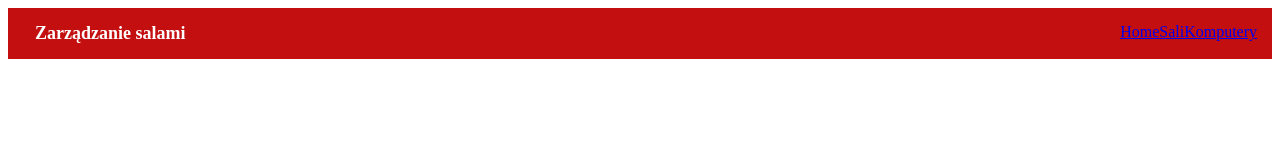
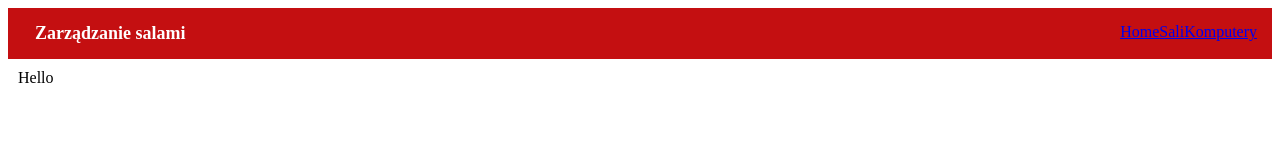
Before and after one commit to AdamczykMaciej/zarzadzanie-salami-api, a React (Create React App) app in the folder zarzadzanie-salami-react/: page /classroom/1 in a window 1280 px wide. Shown: the top 160 px of the page. Built offline with nearby package versions, Linux system fonts and the light colour scheme; no server answers.

Commit message:
Started working on api/classrooms/{id}

```diff
--- a/zarzadzanie-salami-react/src/App.js
+++ b/zarzadzanie-salami-react/src/App.js
@@ -3,6 +3,7 @@ import Header from "./Header";
 import {BrowserRouter, Route, Switch} from "react-router-dom";
 import {Welcome} from "./Welcome";
 import {Classrooms} from "./components/classrooms/Classrooms";
+import {Classroom} from "./components/classrooms/classroom/Classroom";
 
 
 export class App extends Component {
@@ -15,6 +16,7 @@ export class App extends Component {
                         <Switch>
                             <Route path="/" component={Welcome} exact/>
                             <Route path="/classrooms" component={Classrooms}/>
+                            <Route path="/classroom/:id" component={Classroom}/>
                         </Switch>
                     </div>
                 </BrowserRouter>
--- a/zarzadzanie-salami-react/src/components/classrooms/Requests.js
+++ b/zarzadzanie-salami-react/src/components/classrooms/Requests.js
@@ -10,3 +10,11 @@ export function getClassrooms() {
         return error;
     }
 }
+
+export function getClassroomById(id) {
+    try {
+        return axios.get(`${URI}/classroom/${id}`);
+    }catch(error) {
+        return error;
+    }
+}
--- /dev/null
+++ b/zarzadzanie-salami-react/src/components/classrooms/classroom/Classroom.js
@@ -0,0 +1,31 @@
+import React, {Component} from 'react';
+import {getClassroomById} from "../Requests";
+import ClassroomView from "./ClassroomView";
+
+export class Classroom extends Component {
+    state = {
+        classroom: {},
+    };
+
+    async componentDidMount() {
+        const result = await getClassroomById(1);
+        if (result.error) {
+
+        } else {
+            this.setState(
+                {
+                    classroom: result.data
+                })
+        }
+    }
+
+    render() {
+        return (
+            <div className="container-classroom" style={{padding: 10}}>
+                <ClassroomView classroom={this.state.classroom}/>
+            </div>
+        )
+    }
+
+
+}
--- /dev/null
+++ b/zarzadzanie-salami-react/src/components/classrooms/classroom/ClassroomView.js
@@ -0,0 +1,14 @@
+import React from 'react';
+
+
+const ClassroomView = (props) => {
+    return (
+        <div>
+            <div>Hello {props.classroom.idSala}</div>
+        </div>
+    )
+
+
+}
+
+export default ClassroomView;
```
